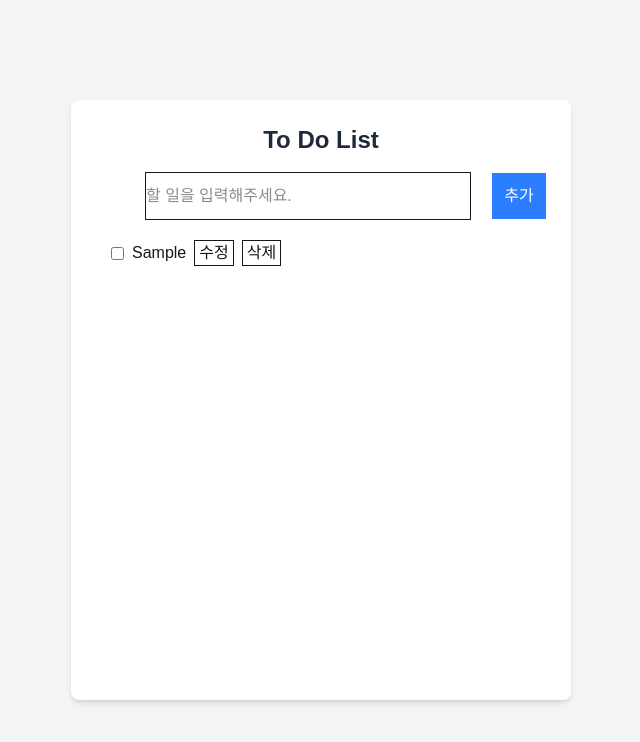
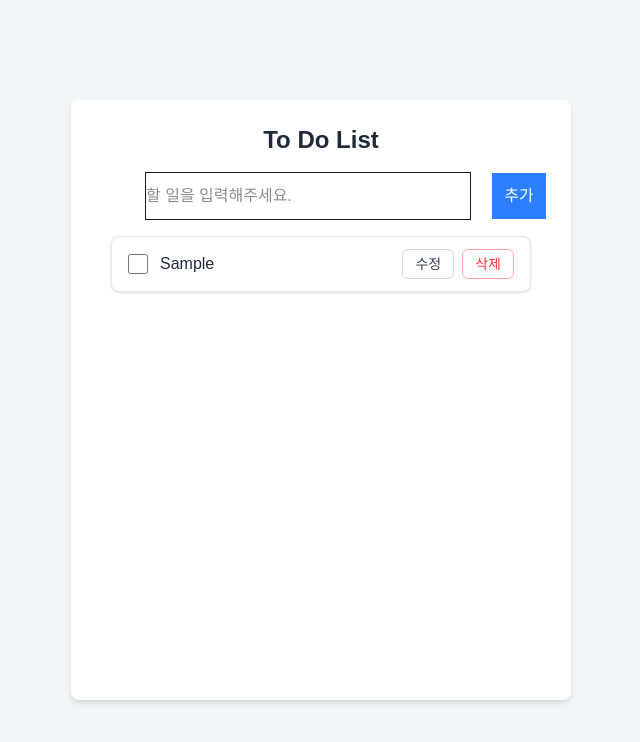
Before and after one commit to YouKnowThat-Park/Hi-Todays-Me, a Next.js app: page / in a window 1280 px wide. Both pictures are taken after typing "Sample" into the empty fields and a click on the button "추가". Shown: the top 742 px of the page, without its empty margins (319-959 px from the left). Built offline with nearby package versions, Linux system fonts and the light colour scheme.

Commit message:
: feat : 수정하기를 모달로 변경 (Page 및 Atom 추가)

```diff
--- a/src/app/todo-List/_components/EditTodoModal.tsx
+++ b/src/app/todo-List/_components/EditTodoModal.tsx
@@ -32,12 +32,14 @@ export default function EditTodoModal() {
 
   return (
     <div className="fixed inset-0 bg-black/50 flex items-center justify-center z-50">
-      <div className="bg-white p-4 rounded shadow w-[300px]">
+      <div className="bg-white p-4 rounded shadow w-[400px] h-[500px]">
         <h2 className="text-lg mb-2 font-semibold">할 일 수정</h2>
-        <input
+        <textarea
           value={text}
           onChange={(e) => setText(e.target.value)}
-          className="w-full border px-2 py-1 rounded mb-2"
+          rows={5}
+          className="w-full border px-3 py-2 rounded resize-none focus:outline-none focus:ring-2 focus:ring-blue-400"
+          placeholder="내용을 수정하세요"
         />
         <div className="flex justify-end gap-2">
           <button
--- a/src/app/todo-List/_components/TodoList.tsx
+++ b/src/app/todo-List/_components/TodoList.tsx
@@ -7,10 +7,10 @@ import { filteredTodoSelector } from "@/recoil/todo-List/todoSelectors";
 import { editTodoModalState } from "@/recoil/todo-List/editTodomodalAtom";
 
 export default function TodoList() {
-  const filteredTodos = useRecoilValue(filteredTodoSelector); // ✅ 이게 배열
+  const filteredTodos = useRecoilValue(filteredTodoSelector);
   const [todos, setTodos] = useRecoilState(todoListState);
+  const setModal = useSetRecoilState(editTodoModalState);
   const [hasHydrated, setHasHydrated] = useState(false);
-  const setModal = useSetRecoilState(editTodoModalState);
 
   useEffect(() => {
     setHasHydrated(true);
@@ -21,7 +21,15 @@ export default function TodoList() {
   const toggleTodo = (id: number) => {
     setTodos(
       todos.map((todo) =>
-        todo.id === id ? { ...todo, completed: !todo.completed } : todo
+        todo.id === id
+          ? {
+              ...todo,
+              completed: !todo.completed,
+              completedAt: !todo.completed
+                ? new Date().toISOString()
+                : undefined,
+            }
+          : todo
       )
     );
   };
@@ -36,27 +44,61 @@ export default function TodoList() {
 
   return (
     <div className="mx-4 my-4">
-      <ul>
+      <ul className="space-y-3">
         {filteredTodos.map((todo) => (
-          <li key={todo.id} className="flex items-center gap-2 py-1">
+          <li
+            key={todo.id}
+            className="flex justify-between items-center px-4 py-3 bg-white dark:bg-neutral-800 border border-gray-200 dark:border-neutral-700 rounded-lg shadow-sm hover:shadow-md transition duration-200"
+          >
+            {/* 체크박스 + 텍스트 */}
+            <div className="flex items-center gap-3 overflow-hidden flex-1 min-w-0">
               <input
                 type="checkbox"
                 checked={todo.completed}
                 onChange={() => toggleTodo(todo.id)}
+                className="w-5 h-5 accent-blue-500 shrink-0"
               />
               <span
+                className={`text-base text-gray-800 dark:text-white ${
+                  todo.completed ? "line-through text-gray-400" : ""
+                }`}
                 style={{
-                textDecoration: todo.completed ? "line-through" : "",
+                  display: "-webkit-box",
+                  WebkitLineClamp: 2,
+                  WebkitBoxOrient: "vertical",
+                  overflow: "hidden",
+                  textOverflow: "ellipsis",
                 }}
               >
                 {todo.text}
               </span>
-            <button onClick={() => openEditModal(todo)} className="border px-1">
+            </div>
+
+            {/* 수정 / 삭제 버튼 */}
+            <div className="flex flex-col items-end gap-1 shrink-0">
+              {todo.completed && todo.completedAt && (
+                <span className="text-xs text-gray-400 leading-snug text-right">
+                  완료됨:
+                  {new Date(todo.completedAt).toLocaleDateString()}
+                  <br />
+                  {new Date(todo.completedAt).toLocaleTimeString()}
+                </span>
+              )}
+              <div className="flex gap-2">
+                <button
+                  onClick={() => openEditModal(todo)}
+                  className="px-3 py-1 text-sm rounded-md text-gray-700 dark:text-gray-200 border border-gray-300 dark:border-gray-600 hover:bg-gray-100 dark:hover:bg-neutral-700 transition"
+                >
                   수정
                 </button>
-            <button onClick={() => deleteTodo(todo.id)} className="border px-1">
+                <button
+                  onClick={() => deleteTodo(todo.id)}
+                  className="px-3 py-1 text-sm rounded-md text-red-500 border border-red-300 hover:bg-red-50 dark:hover:bg-red-900/20 transition"
+                >
                   삭제
                 </button>
+              </div>
+            </div>
           </li>
         ))}
       </ul>
--- a/src/recoil/todo-List/todoAtom.ts
+++ b/src/recoil/todo-List/todoAtom.ts
@@ -4,6 +4,7 @@ export interface Todo {
   id: number;
   text: string;
   completed: boolean;
+  completedAt?: string;
 }
 
 export const isHydratedState = atom({
```
Lines whose indentation alone changed are shown as unchanged.
